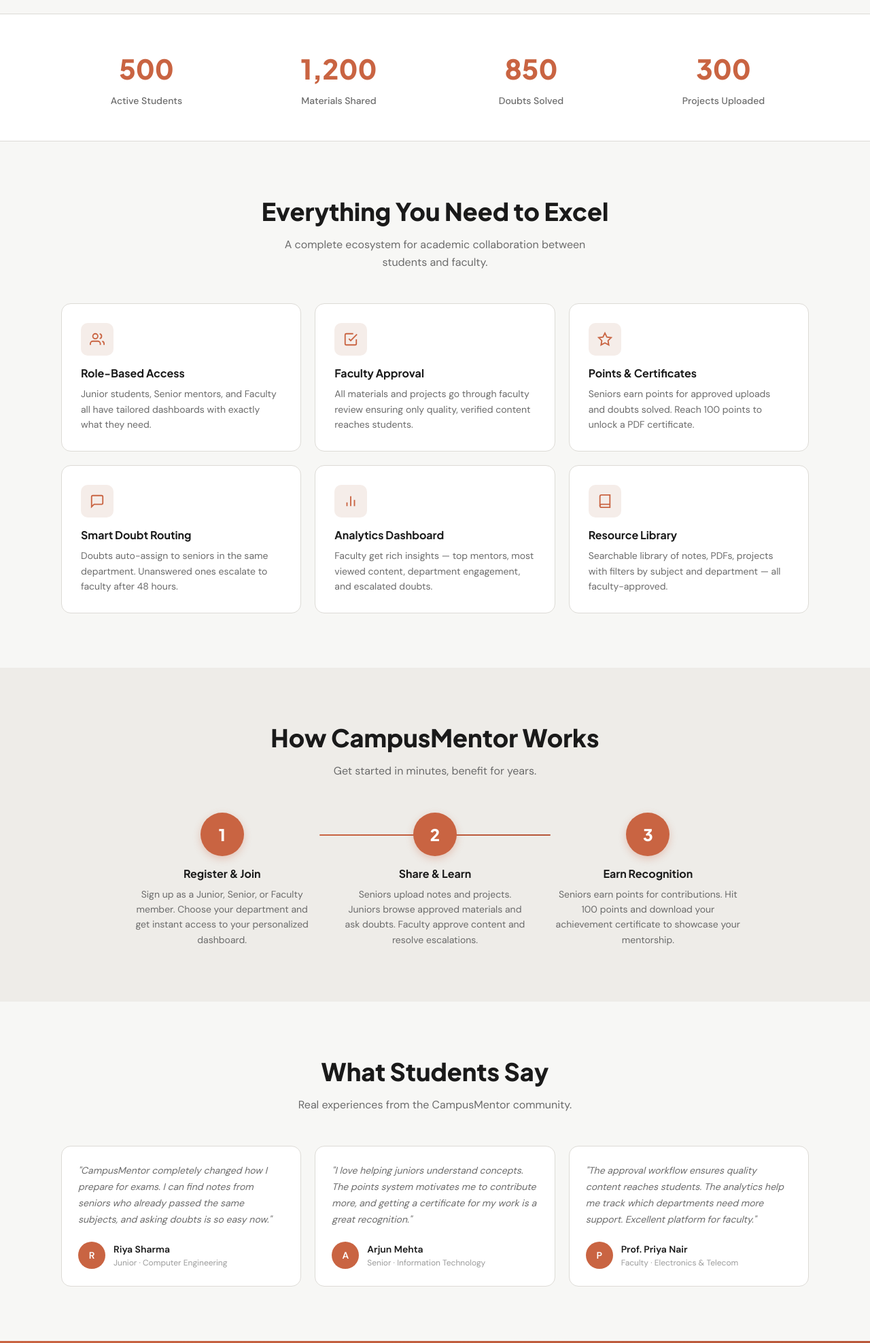
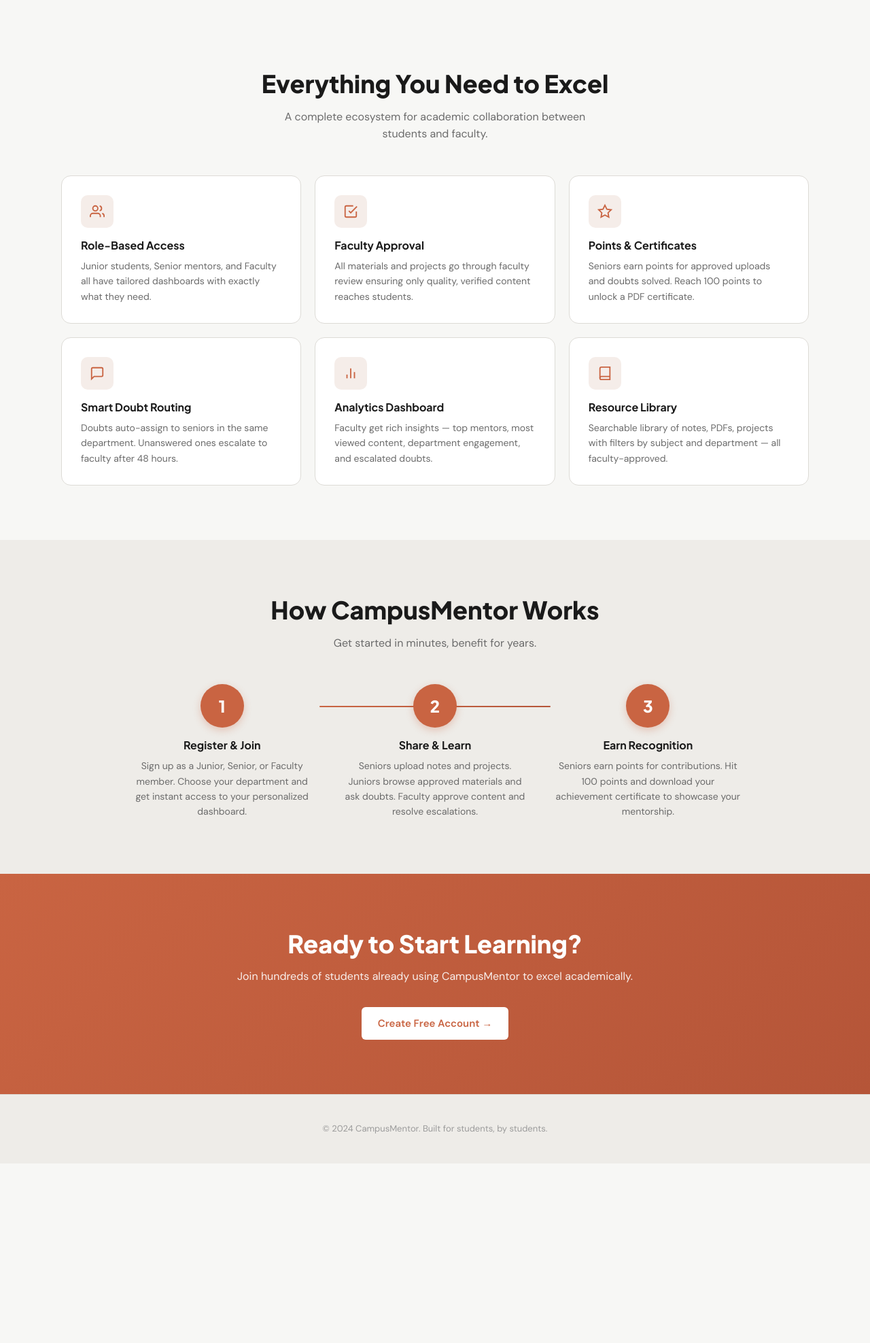
Before and after one commit to KunjThummar/CampusMentor, a website: page client/index.html in a window 1280 px wide. Shown: the part 780-2755 px from the top of the page at 68% size. After the commit the page ends 2491 px from the top, so only its background shows below. Drawn offline with Linux system fonts and the light colour scheme.

Commit message:
Initial upload

```diff
--- a/client/index.html
+++ b/client/index.html
@@ -56,21 +56,6 @@
     </div>
     <div class="hero-visual">
       <div class="hero-card-stack">
-        <div class="hero-card">
-          <div style="display:flex;align-items:center;gap:10px;margin-bottom:12px">
-            <div style="width:36px;height:36px;background:var(--accent-light);border-radius:8px;display:flex;align-items:center;justify-content:center;color:var(--accent)">
-              <svg width="16" height="16" fill="none" stroke="currentColor" stroke-width="2" viewBox="0 0 24 24"><path d="M14 2H6a2 2 0 00-2 2v16a2 2 0 002 2h12a2 2 0 002-2V8z"/><polyline points="14 2 14 8 20 8"/></svg>
-            </div>
-            <div>
-              <div style="font-weight:700;font-size:14px">Data Structures Notes</div>
-              <div style="font-size:12px;color:var(--text-muted)">Computer Engineering · 2nd Year</div>
-            </div>
-          </div>
-          <div style="display:flex;justify-content:space-between;align-items:center">
-            <span class="badge badge-approved">Approved</span>
-            <span style="font-size:12px;color:var(--text-muted)">👁 1.2k views</span>
-          </div>
-        </div>
         <div class="hero-card" style="transform:rotate(2deg);position:absolute;top:-8px;right:-24px;width:240px;z-index:-1;">
           <div style="font-size:13px;font-weight:700;margin-bottom:6px">Doubt Solved! 🎉</div>
           <div style="font-size:12px;color:var(--text-muted)">+5 points earned</div>
@@ -84,29 +69,6 @@
   </div>
 </section>
 
-<!-- Stats -->
-<section class="stats-bar">
-  <div class="stats-grid">
-    <div class="stat-item">
-      <div class="stat-number" data-target="500">0</div>
-      <div class="stat-desc">Active Students</div>
-    </div>
-    <div class="stat-item">
-      <div class="stat-number" data-target="1200">0</div>
-      <div class="stat-desc">Materials Shared</div>
-    </div>
-    <div class="stat-item">
-      <div class="stat-number" data-target="850">0</div>
-      <div class="stat-desc">Doubts Solved</div>
-    </div>
-    <div class="stat-item">
-      <div class="stat-number" data-target="300">0</div>
-      <div class="stat-desc">Projects Uploaded</div>
-    </div>
-  </div>
-</section>
-
-<!-- Features -->
 <section class="features" id="features">
   <div class="features-inner">
     <div class="section-header">
@@ -187,48 +149,6 @@
   </div>
 </section>
 
-<!-- Testimonials -->
-<section class="testimonials" id="testimonials">
-  <div class="testimonials-inner">
-    <div class="section-header">
-      <h2>What Students Say</h2>
-      <p>Real experiences from the CampusMentor community.</p>
-    </div>
-    <div class="testimonials-grid">
-      <div class="testimonial-card">
-        <p class="testimonial-text">"CampusMentor completely changed how I prepare for exams. I can find notes from seniors who already passed the same subjects, and asking doubts is so easy now."</p>
-        <div class="testimonial-author">
-          <div class="testimonial-avatar">R</div>
-          <div>
-            <div class="testimonial-name">Riya Sharma</div>
-            <div class="testimonial-role">Junior · Computer Engineering</div>
-          </div>
-        </div>
-      </div>
-      <div class="testimonial-card">
-        <p class="testimonial-text">"I love helping juniors understand concepts. The points system motivates me to contribute more, and getting a certificate for my work is a great recognition."</p>
-        <div class="testimonial-author">
-          <div class="testimonial-avatar">A</div>
-          <div>
-            <div class="testimonial-name">Arjun Mehta</div>
-            <div class="testimonial-role">Senior · Information Technology</div>
-          </div>
-        </div>
-      </div>
-      <div class="testimonial-card">
-        <p class="testimonial-text">"The approval workflow ensures quality content reaches students. The analytics help me track which departments need more support. Excellent platform for faculty."</p>
-        <div class="testimonial-author">
-          <div class="testimonial-avatar">P</div>
-          <div>
-            <div class="testimonial-name">Prof. Priya Nair</div>
-            <div class="testimonial-role">Faculty · Electronics & Telecom</div>
-          </div>
-        </div>
-      </div>
-    </div>
-  </div>
-</section>
-
 <!-- CTA -->
 <section class="cta-banner">
   <h2>Ready to Start Learning?</h2>
--- /dev/null
+++ b/package.json
@@ -0,0 +1,5 @@
+{
+  "dependencies": {
+    "@vercel/analytics": "^1.6.1"
+  }
+}
```
Also changed, not shown: 1 other file.
